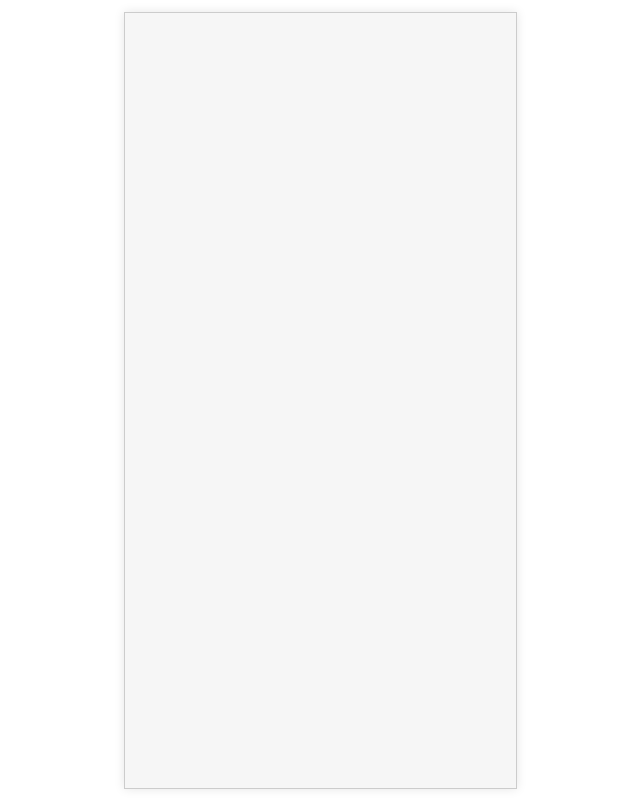
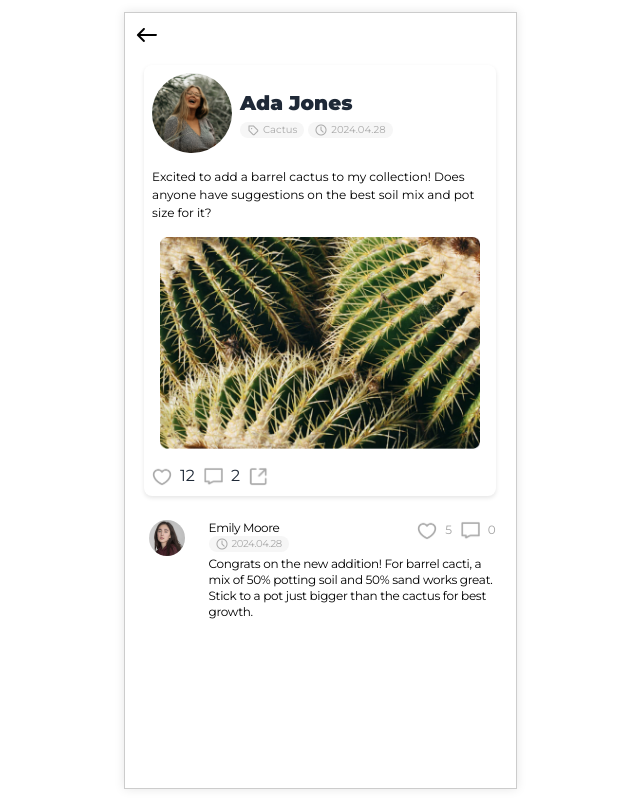
Before and after one commit to crispyinuo/DiligentDrGreen, a React (Create React App) app in the folder dr-green/: page /post in a window 1280 px wide. Before the commit this address had no page. Shown: the whole page, without its empty margins (320-960 px from the left). Built offline with nearby package versions, Linux system fonts and the light colour scheme.

Commit message:
add comments and fix topbar

```diff
--- a/dr-green/src/App.js
+++ b/dr-green/src/App.js
@@ -15,6 +15,7 @@ import Feed from "./pages/feed";
 import TutorialOne from "./pages/tutorial1";
 import TutorialTwo from "./pages/tutorial2";
 import TutorialThree from "./pages/tutorial3";
+import PostDetails from "./pages/postDetails";
 
 export default function App() {
   return (
@@ -35,6 +36,7 @@ export default function App() {
             <Route path="tutorialone" element={<TutorialOne />} />
             <Route path="tutorialtwo" element={<TutorialTwo />} />
             <Route path="tutorialthree" element={<TutorialThree />} />
+            <Route path="post" element={<PostDetails />} />
           </Routes>
         </BrowserRouter>
       </div>
--- /dev/null
+++ b/dr-green/src/components/comments.js
@@ -0,0 +1,57 @@
+import * as React from "react";
+import time_icon from '../icons/Time.png';
+import styled from 'styled-components';
+import like from '../icons/Like.png';
+import comment from '../icons/Comment.png';
+import avatar7 from '../images/Avatar7.png';
+
+const Interaction = styled.div`
+    display: flex;
+    align-items: center;
+    gap: 8px;
+`;
+
+function Comments({
+    avatar = avatar7,
+    name = "Emily Moore",
+    likeCount = '5',
+    commentCount = '0',
+    time = "2024.04.28",
+    content = "Congrats on the new addition! For barrel cacti, a mix of 50% potting soil and 50% sand works great. Stick to a pot just bigger than the cactus for best growth."
+}) {
+    return (
+        <div className="flex gap-1 pt-4">
+            <div className="avatar pl-6">
+                <div className="w-9 h-9 rounded-full overflow-hidden">
+                    <img src={avatar} alt="Avatar" style={{ width: "100%", height: "100%", objectFit: "cover" }} />
+                </div>
+            </div>
+            <div className="flex flex-col justify-center px-5">
+                <div className="flex gap-1 justify-between w-full">
+                    <div className="flex flex-col justify-center tracking-tight">
+                        <div className="text-xs text-black">{name}</div>
+                        <div className="badge badge-ghost badge-sm" style={{ backgroundColor: "#F6F6F6", border: "none" }}>
+                            <div style={{ display: "flex", alignItems: "center", gap: "4px" }}>
+                                <img src={time_icon} style={{ width: "12px", height: "12px" }} />
+                                <div style={{ color: "#A9A9A9", fontSize: "10px" }}>{time}</div>
+                            </div>
+                        </div>
+                    </div>
+                    <div className="flex gap-3.5 justify-between self-start text-xs tracking-tight whitespace-nowrap text-neutral-400">
+                        <Interaction>
+                            <img src={like} style={{ width: "20px", height: "20px" }} alt="Like"></img>
+                            {likeCount}
+                            <img src={comment} style={{ width: "20px", height: "20px" }} alt="Comment"></img>
+                            {commentCount}
+                        </Interaction>
+                    </div>
+                </div>
+                <div className="mt-1 text-xs tracking-tight leading-4 text-black">
+                    {content}
+                </div>
+            </div>
+        </div>
+    );
+}
+
+export default Comments;
--- a/dr-green/src/components/cameraTopBar.js
+++ b/dr-green/src/components/topBar.js
@@ -2,11 +2,11 @@ import * as React from "react";
 import { useNavigate } from "react-router-dom";
 import BackIcon from '../icons/back.png';
 
-function CameraTopBar() {
+function TopBar({ backRoute = '/history' }) {
   const navigate = useNavigate();
 
   const handleBackClick = () => {
-    navigate('/history');
+    navigate(backRoute);
   };
 
   return (
@@ -22,4 +22,4 @@ function CameraTopBar() {
   );
 }
 
-export default CameraTopBar;
+export default TopBar;
--- a/dr-green/src/pages/camera.js
+++ b/dr-green/src/pages/camera.js
@@ -2,7 +2,7 @@ import React, { useRef, useEffect, useState } from 'react';
 import { useNavigate } from 'react-router-dom';
 import IdentifyDiagnosisBar from '../components/identifyDiagnosisBar';
 import CameraBottomBar from '../components/cameraBottomBar';
-import CameraTopBar from '../components/cameraTopBar';
+import TopBar from '../components/topBar';
 
 function Camera() {
     const videoRef = useRef(null);
@@ -131,7 +131,7 @@ function Camera() {
     };
     return (
         <div className="camera">
-            <CameraTopBar />
+            <TopBar backRoute="/history" />
             <div className="content-container">
                 <div className="photoContainer">
                     <video ref={videoRef} onCanPlay={onCanPlay} playsInline className="video-feed"></video>
--- a/dr-green/src/pages/confirmPhoto.js
+++ b/dr-green/src/pages/confirmPhoto.js
@@ -1,6 +1,6 @@
 import React from 'react';
 import { useNavigate, useLocation } from 'react-router-dom';
-import CameraTopBar from '../components/cameraTopBar';
+import TopBar from '../components/topBar';
 import ConfirmBottomBar from '../components/confirmBottomBar';
 
 function ConfirmPhoto() {
@@ -26,7 +26,7 @@ function ConfirmPhoto() {
 
     return (
         <div className="confirm">
-            <CameraTopBar />
+            <TopBar backRoute="/history" />
             <div className="content-container">
                 <div className="photoContainer">
                     <img src={photo} alt="Captured" />
--- a/dr-green/src/pages/feed.js
+++ b/dr-green/src/pages/feed.js
@@ -17,15 +17,10 @@ import avatar5 from '../images/Avatar5.png';
 import avatar6 from '../images/Avatar6.png';
 import NavBar from '../components/navBar';
 import Plus from '../icons/plus.png';
-import Edit from '../icons/edit.png';
 import Remind from '../icons/remind.png';
 import Search from '../icons/search.png';
 import Settings from '../icons/settings.png';
 import CircleButton from '../components/circleButton';
-import time_icon from '../icons/Time.png';
-import identify_icon from '../icons/Scanning.png'
-import diagnosis_icon from '../icons/Stethoscope.png'
-import image4 from '../images/history_image 4.png';
 import { useNavigate } from 'react-router-dom';
 
 const TabsContainer = styled.div`
--- /dev/null
+++ b/dr-green/src/pages/postDetails.js
@@ -0,0 +1,29 @@
+import React from 'react';
+import { useNavigate } from 'react-router-dom';
+import Post from '../components/post';
+import Comments from '../components/comments';
+import TopBar from '../components/topBar';
+import avatar1 from '../images/Avatar1.png';
+import cactus_post from '../images/Cactus_post.png';
+
+function PostDetails({ name = 'Ada Jones', avatar = avatar1, image = cactus_post, content = "Excited to add a barrel cactus to my collection! Does anyone have suggestions on the best soil mix and pot size for it?",
+    like = '12', comment = '2', tag = "Cactus" }) {
+
+    return (
+        <div className="post-details-container">
+            <TopBar backRoute="/feed" />
+            <div className="content-center">
+                <Post name={name}
+                    avatar={avatar}
+                    content={content}
+                    img={image}
+                    tag={tag}
+                    like={like}
+                    comment={comment} />
+                <Comments />
+            </div>
+        </div>
+    );
+}
+
+export default PostDetails;
--- a/dr-green/src/style.css
+++ b/dr-green/src/style.css
@@ -74,3 +74,19 @@
   background-color: #B4EF4C;
   ;
 }
+
+.post-details-container {
+  display: flex;
+  flex-direction: column;
+  align-items: center;
+  width: 100%;
+  height: 100%;
+  background-color: white;
+}
+
+.content-center {
+  width: 100%;
+  display: flex;
+  flex-direction: column;
+  align-items: center;
+}
```
Also changed, not shown: dr-green/src/images/Avatar7.png (added).
